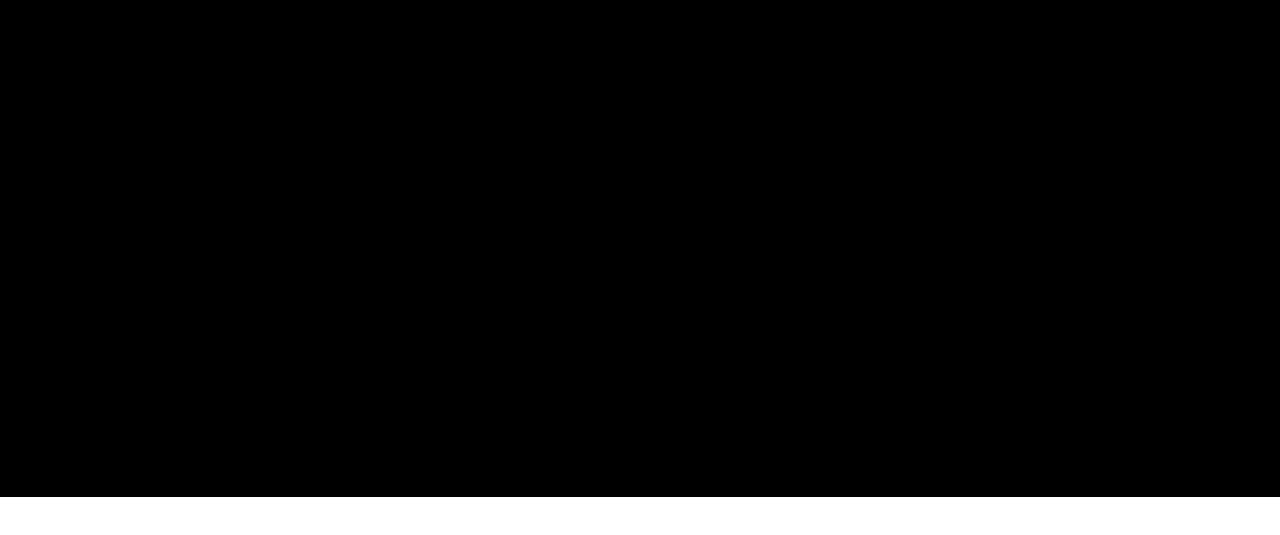
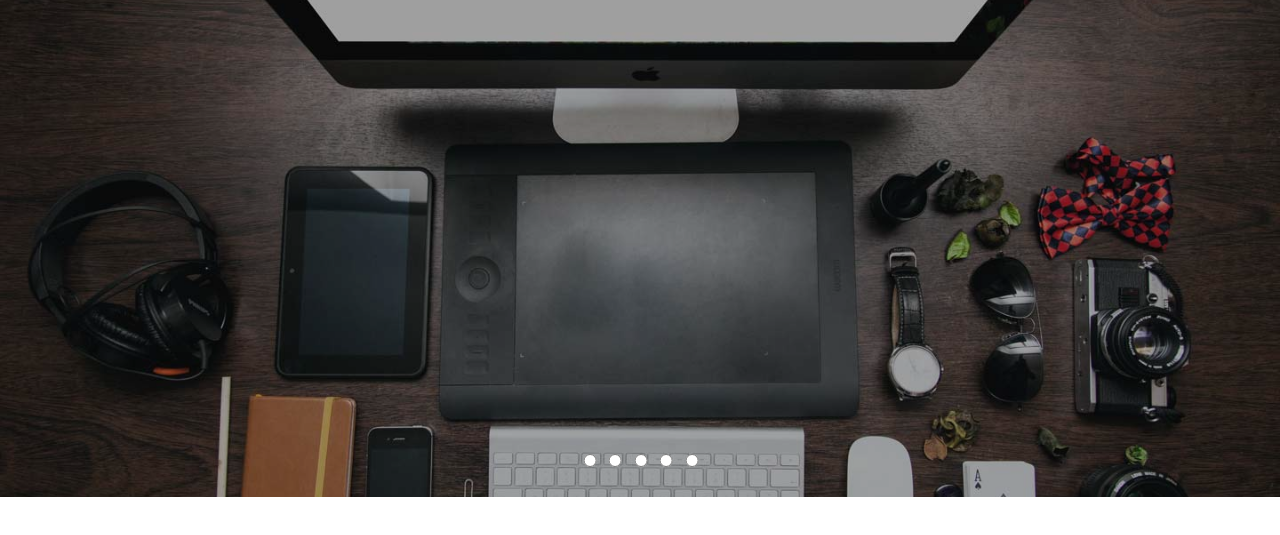
Before and after one commit to bernardworthy/portfolio, a website: page src/index.html in a window 1280 px wide. Shown: the part 53-588 px from the top of the page. Drawn offline with nearby package versions, Linux system fonts and the light colour scheme; files that its build step writes are made by us from their sources.

Commit message:
Add Slider Controls

```diff
--- a/src/css/_defaults.scss
+++ b/src/css/_defaults.scss
@@ -53,7 +53,7 @@ a {
   text-transform: uppercase;
 }
 
-.section-carousel:before {
+.section-slider {
   position: absolute;
   top: 0;
   left: 0;
@@ -65,11 +65,64 @@ a {
   background-repeat: no-repeat;
 }
 
-.section-carousel {
+.section-slider:before {
+  content: ' ';
   position: absolute;
   top: 0;
   left: 0;
   width: 100%;
   height: 550px;
   background-color: black;
+  opacity: .3;
 }
+
+.slider-controls {
+  // margin-top: 31em;
+  // margin-left: 42em;
+  // z-index:1;
+  position: absolute;
+  bottom: 0;
+  left: 50%;
+  transform: translate(-50%, 0);
+  padding-bottom: 1.5em;
+}
+
+// .radio-slide1 {
+//   position: absolute;
+//   bottom: 0;
+//   left: 50%;
+//   transform: translate(-10em, -200%);
+// }
+
+// .label-slide1 {
+//   position: absolute;
+//   top: 0;
+//   left: 0;
+//   width: 100%;
+//   height: 550px;
+//   background-color: black;
+//   opacity: 0;
+//   z-index: -1;
+// }
+
+.radio-slide1:checked + .label-slide1 {
+  animation: slide1 10s infinite;
+}
+
+@keyframes slide1 {
+  0% {
+    background-color: #fff;
+  }
+  25% {
+    background-color: #f3f3f3;
+  }
+  50% {
+    background-color: #ff0000;
+  }
+  75% {
+    background-color: #333333;
+  }
+  100% {
+    background-color: #000;
+  }
+}
--- a/src/index.html
+++ b/src/index.html
@@ -21,8 +21,31 @@
     </span>
   </div>
 
-  <div class="section-carousel">
+  <div class="section-slider">
 
+    <div class="slider-controls">
+
+      <span class="slider-control1">
+        <input class="radio-slide1" type="radio" name="slider">
+      </span>
+
+      <span class="slider-control2">
+        <input class="radio-slide2" type="radio" name="slider">
+      </span>
+
+      <span class="slider-control3">
+        <input class="radio-slide3" type="radio" name="slider">
+      </span>
+
+      <span class="slider-control4">
+        <input class="radio-slide4" type="radio" name="slider">
+      </span>
+
+      <span class="slider-control5">
+        <input class="radio-slide5" type="radio" name="slider">
+      </span>
+
+    </div>
 
   </div>
 
```
